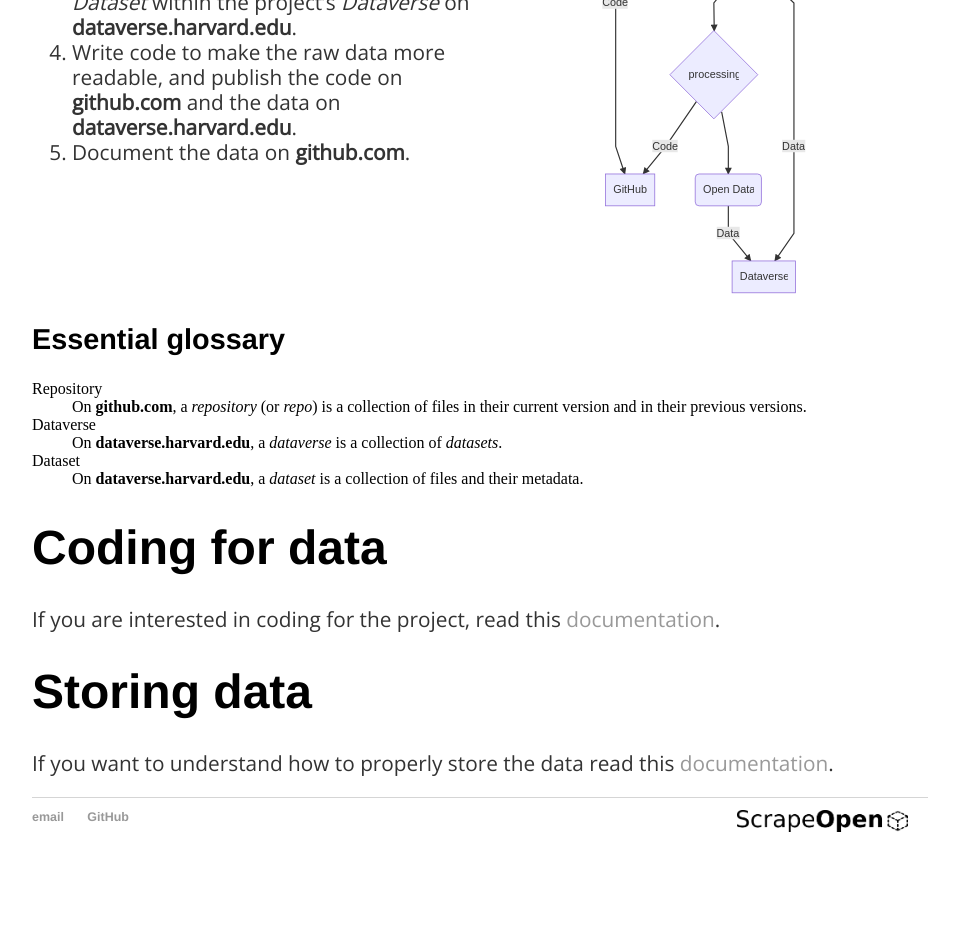
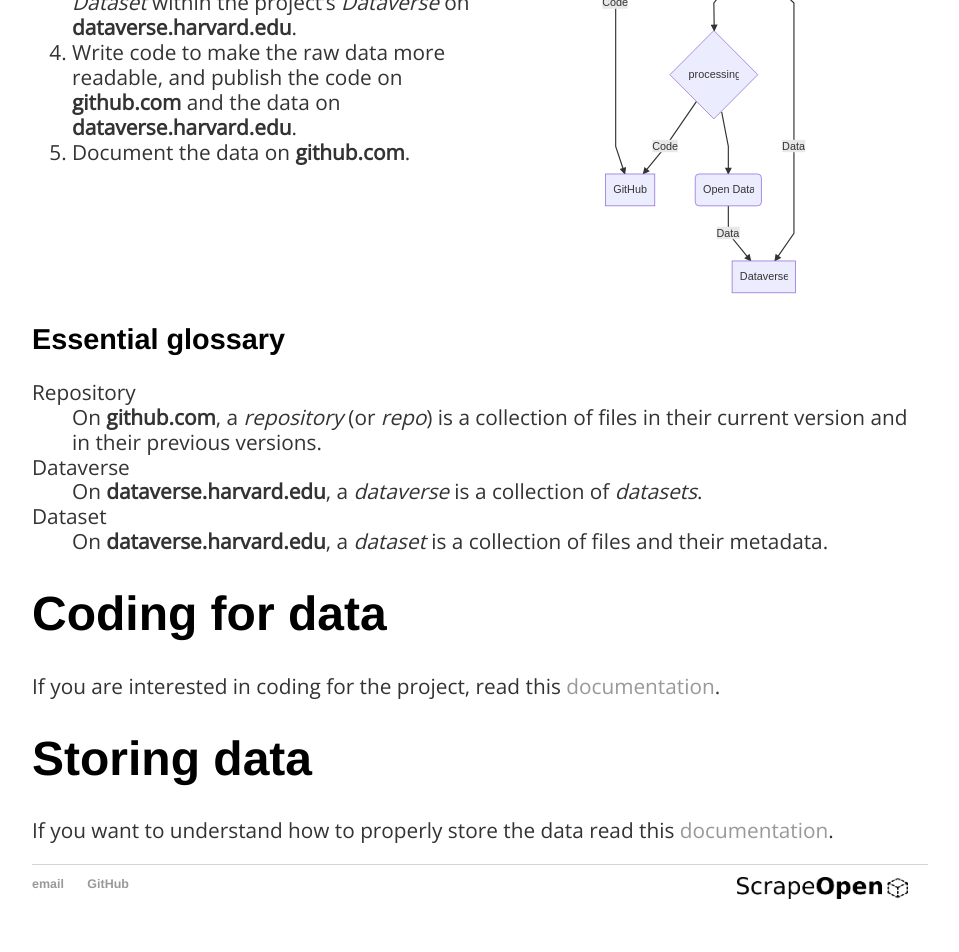
Before and after one commit to ScrapeOpen/ScrapeOpen, a Jekyll site: the page built from docs/index.md, in a window 1280 px wide. Shown: the part 1559-2511 px from the top of the page, without its empty margins (160-1119 px from the left). Built offline with Jekyll 4.4.1, drawn with Linux system fonts in a browser that asks for light colours; before the commit the page ends 2444 px from its top, so only the background shows below that.

Commit message:
Updated with <dl>

```diff
--- a/css/main.css
+++ b/css/main.css
@@ -42,7 +42,7 @@
 h3 {
     font-size: 1.5em;
 }
-p, ul, blockquote, ol {
+p, ul, blockquote, ol, dl {
     font-size: 1.3em;
     line-height: 1.2em;
     color: #333;
```
